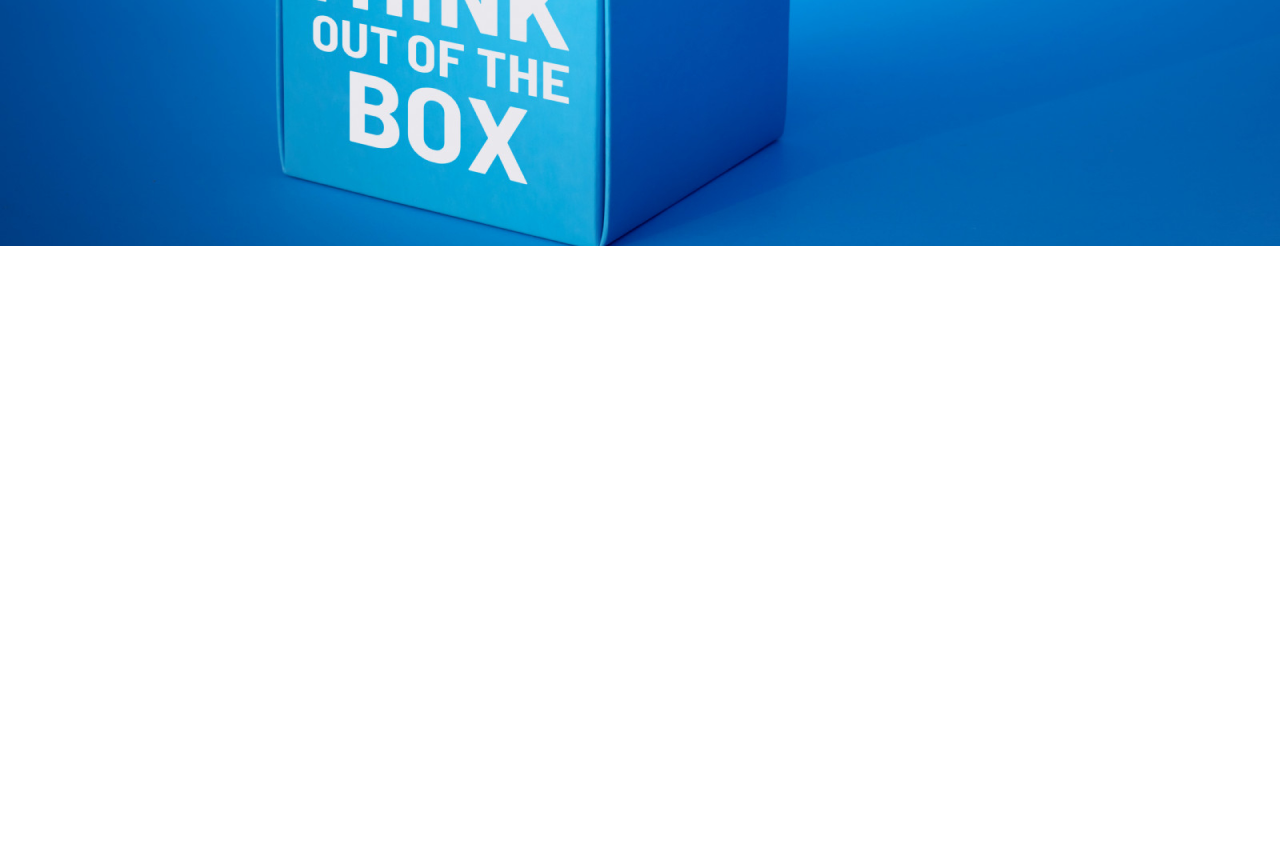
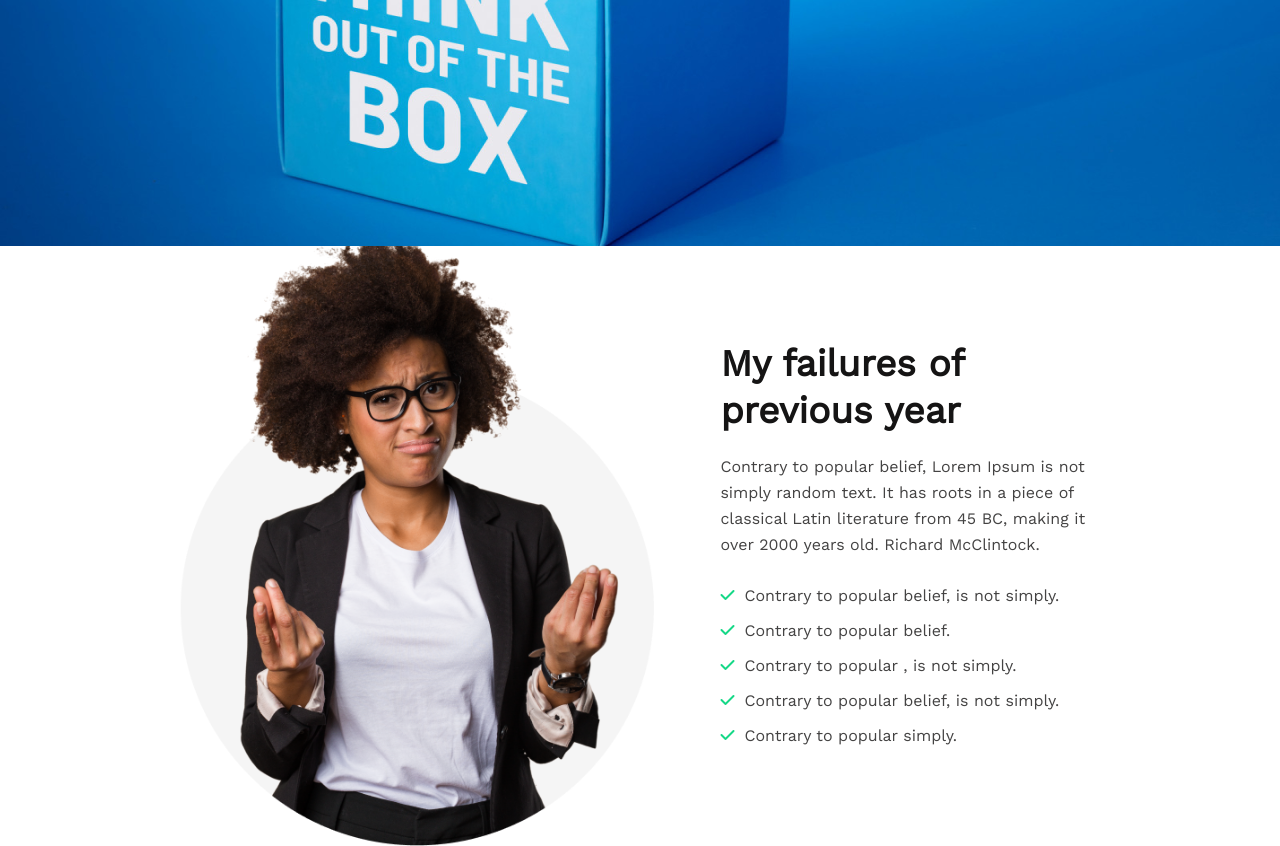
Before and after one commit to sumaakter1/new-year-new-me, a plain HTML site: page index.html in a window 1280 px wide. Shown: the part 554-1400 px from the top of the page. Before the commit the page ends 800 px from the top, so only its background shows below. Drawn offline with nearby package versions, Linux system fonts and the light colour scheme.

Commit message:
failure added

```diff
--- a/index.html
+++ b/index.html
@@ -5,7 +5,12 @@
     <meta http-equiv="X-UA-Compatible" content="IE=edge" />
     <meta name="viewport" content="width=device-width, initial-scale=1.0" />
     <title>new-year-new-me</title>
+    <script
+      src="https://kit.fontawesome.com/d0b6aa1cca.js"
+      crossorigin="anonymous"
+    ></script>
     <link rel="stylesheet" href="styles/style.css" />
+
     <style>
       @import url("https://fonts.googleapis.com/css2?family=Open+Sans&family=Work+Sans&display=swap");
     </style>
@@ -24,5 +29,41 @@
         </div>
       </div>
     </header>
+    <main>
+      <!-- failures section  -->
+      <section>
+        <div class="failures-container">
+          <img src="images/person.png" alt="" />
+          <div class="failures">
+            <h1 class="failures-title">My failures of previous year</h1>
+            <p class="failures-discription">
+              Contrary to popular belief, Lorem Ipsum is not simply random text.
+              It has roots in a piece of classical Latin literature from 45 BC,
+              making it over 2000 years old. Richard McClintock.
+            </p>
+            <ul class="failures-items">
+              <li class="item">
+                <i class="fa-solid fa-check"></i>Contrary to popular belief, is
+                not simply.
+              </li>
+              <li class="item">
+                <i class="fa-solid fa-check"></i>Contrary to popular belief.
+              </li>
+              <li class="item">
+                <i class="fa-solid fa-check"></i>Contrary to popular , is not
+                simply.
+              </li>
+              <li class="item">
+                <i class="fa-solid fa-check"></i>Contrary to popular belief, is
+                not simply.
+              </li>
+              <li class="item">
+                <i class="fa-solid fa-check"></i>Contrary to popular simply.
+              </li>
+            </ul>
+          </div>
+        </div>
+      </section>
+    </main>
   </body>
 </html>
--- a/styles/style.css
+++ b/styles/style.css
@@ -1,6 +1,7 @@
 * {
   margin: 0;
-  font-family: 'Work Sans', sans-serif;
+  padding: 0;
+  font-family: "Work Sans", sans-serif;
 }
 /* banner styles  */
 .banner-container {
@@ -34,3 +35,43 @@
   border-radius: 10px;
   border: 0;
 }
+
+/* failures styles  */
+
+.failures-container {
+  display: flex;
+  justify-content: center;
+  align-items: center;
+  padding-top: 750px;
+  gap: 50px;
+}
+.failures-container img {
+  height: 650px;
+}
+.failures {
+  width: 400px;
+  padding-top: 50px;
+}
+.failures-title {
+  color: #151414;
+  font-weight: 700;
+  font-size: 37px;
+  line-height: 47px;
+  padding-bottom: 20px;
+}
+.failures-discription {
+  padding-bottom: 20px;
+  line-height: 26px;
+}
+.failures-discription,
+.item {
+  color: #444343;
+}
+.item {
+  list-style: none;
+  line-height: 35px;
+}
+.item i {
+  color: #16d887;
+  padding-right: 10px;
+}
```
